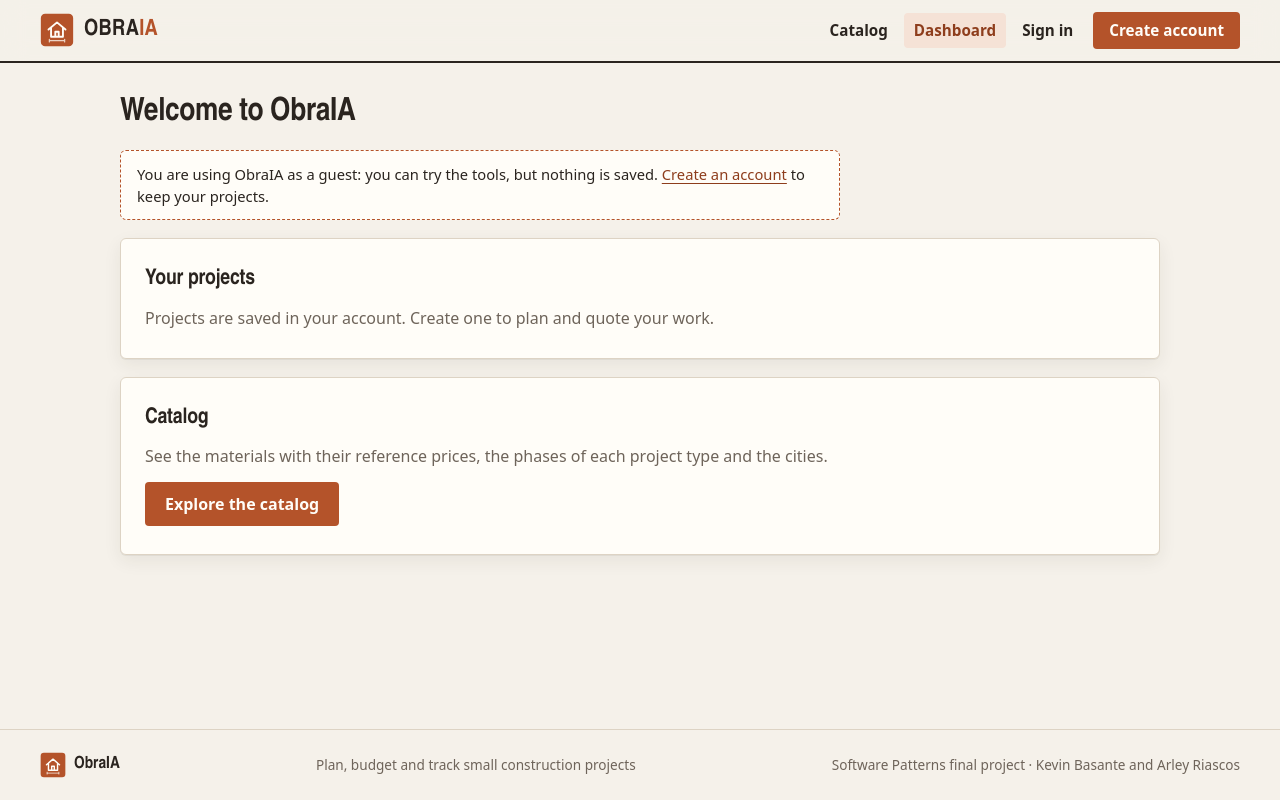
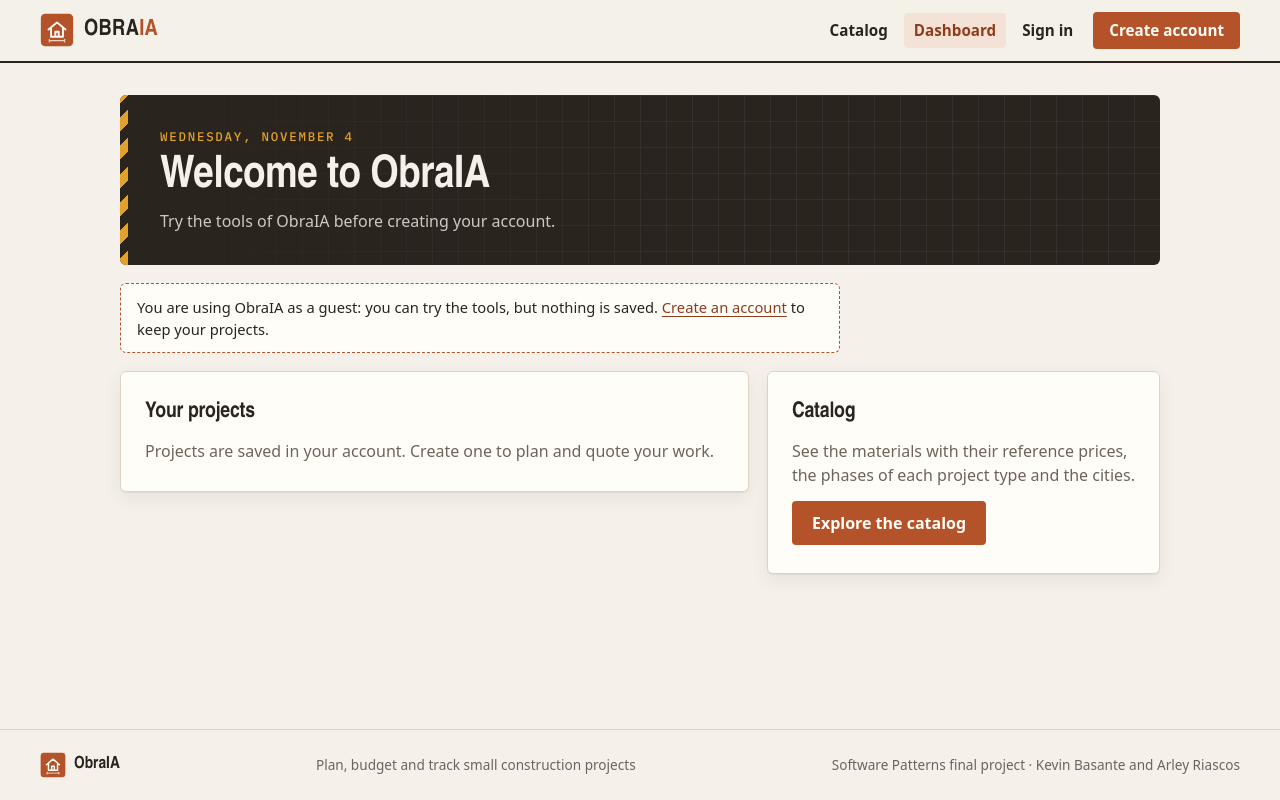
Before and after one commit to Kevin-Basante/obraia-frontend, a React (Vite) app: page /login in a window 1280 px wide. Both pictures are taken after a click on the button "Continue as guest". Built offline with nearby package versions, Linux system fonts and the light colour scheme; no server answers.

Commit message:
feat: greet the user on the dashboard

```diff
--- a/src/pages/DashboardPage.jsx
+++ b/src/pages/DashboardPage.jsx
@@ -4,6 +4,7 @@ import { GuestBanner } from '../components/GuestBanner.jsx'
 import { ProfileCard } from '../components/ProfileCard.jsx'
 import { RecentProjects } from '../components/projects/RecentProjects.jsx'
 import { useCurrentUser } from '../hooks/useCurrentUser.js'
+import { greetingFor, longDate } from '../utils/greeting.js'
 import './DashboardPage.css'
 
 /** Start page after signing in: profile, newest projects and the catalog. */
@@ -12,16 +13,15 @@ export function DashboardPage() {
 
   return (
     <div className="dashboard">
-      {user ? (
-        <h1>Hello, {user.firstName}</h1>
-      ) : (
-        <>
-          <h1>Welcome to ObraIA</h1>
-          <GuestBanner />
-        </>
-      )}
+      <header className="dashboard__banner">
+        <p className="dashboard__date">{longDate()}</p>
+        <h1>{user ? `${greetingFor()}, ${user.firstName}` : 'Welcome to ObraIA'}</h1>
+        <p>{user ? 'Here is where your projects stand today.' : 'Try the tools of ObraIA before creating your account.'}</p>
+      </header>
+      {!user && <GuestBanner />}
       <FormAlert>{error && `We could not refresh your profile: ${error.message}`}</FormAlert>
-      {user && <ProfileCard user={user} />}
+      <div className="dashboard__grid">
+        <div className="dashboard__main">
           {user ? (
             <RecentProjects />
           ) : (
@@ -30,13 +30,20 @@ export function DashboardPage() {
               <p className="muted">Projects are saved in your account. Create one to plan and quote your work.</p>
             </section>
           )}
+        </div>
+        <aside className="dashboard__side">
+          {user && <ProfileCard user={user} />}
           <section className="card dashboard__empty">
             <h2>Catalog</h2>
-        <p className="muted">See the materials with their reference prices, the phases of each project type and the cities.</p>
+            <p className="muted">
+              See the materials with their reference prices, the phases of each project type and the cities.
+            </p>
             <Link to="/catalog" className="button-link">
               Explore the catalog
             </Link>
           </section>
+        </aside>
+      </div>
     </div>
   )
 }
```
Lines whose indentation alone changed are shown as unchanged.
